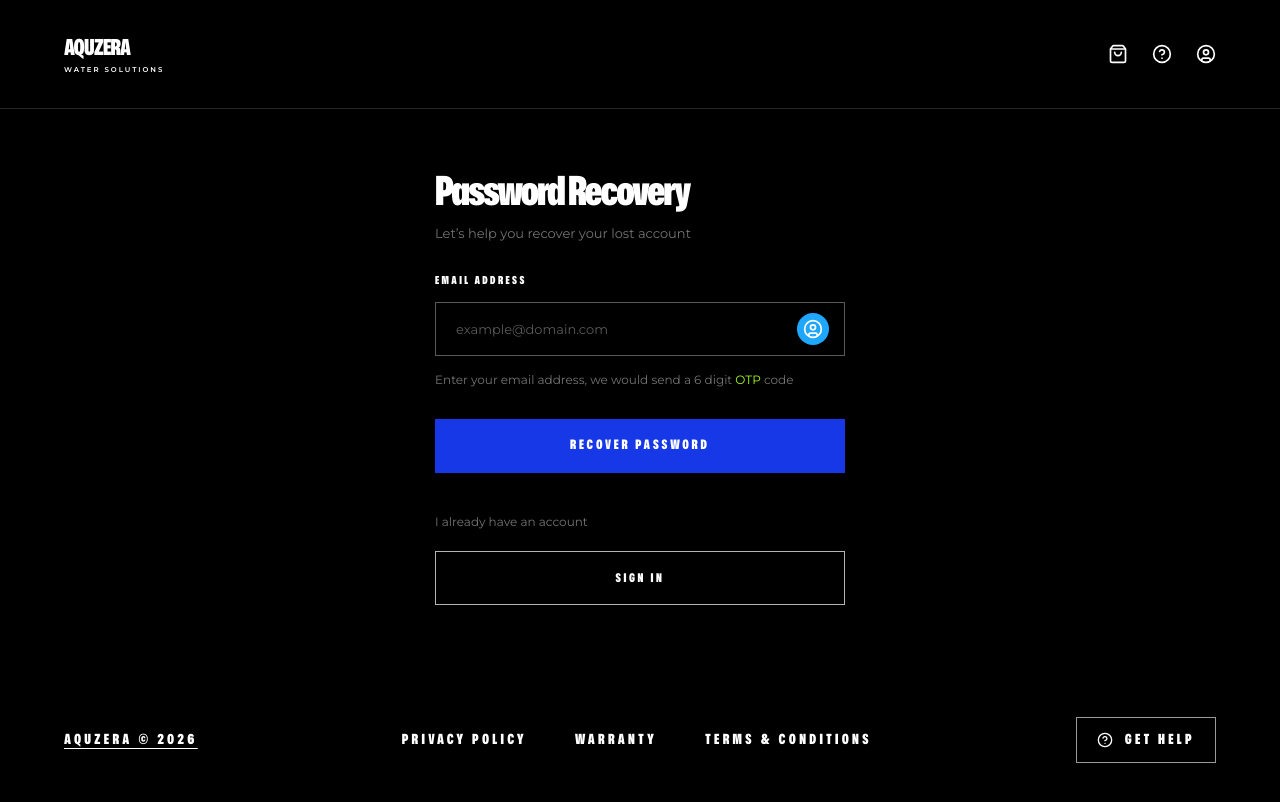
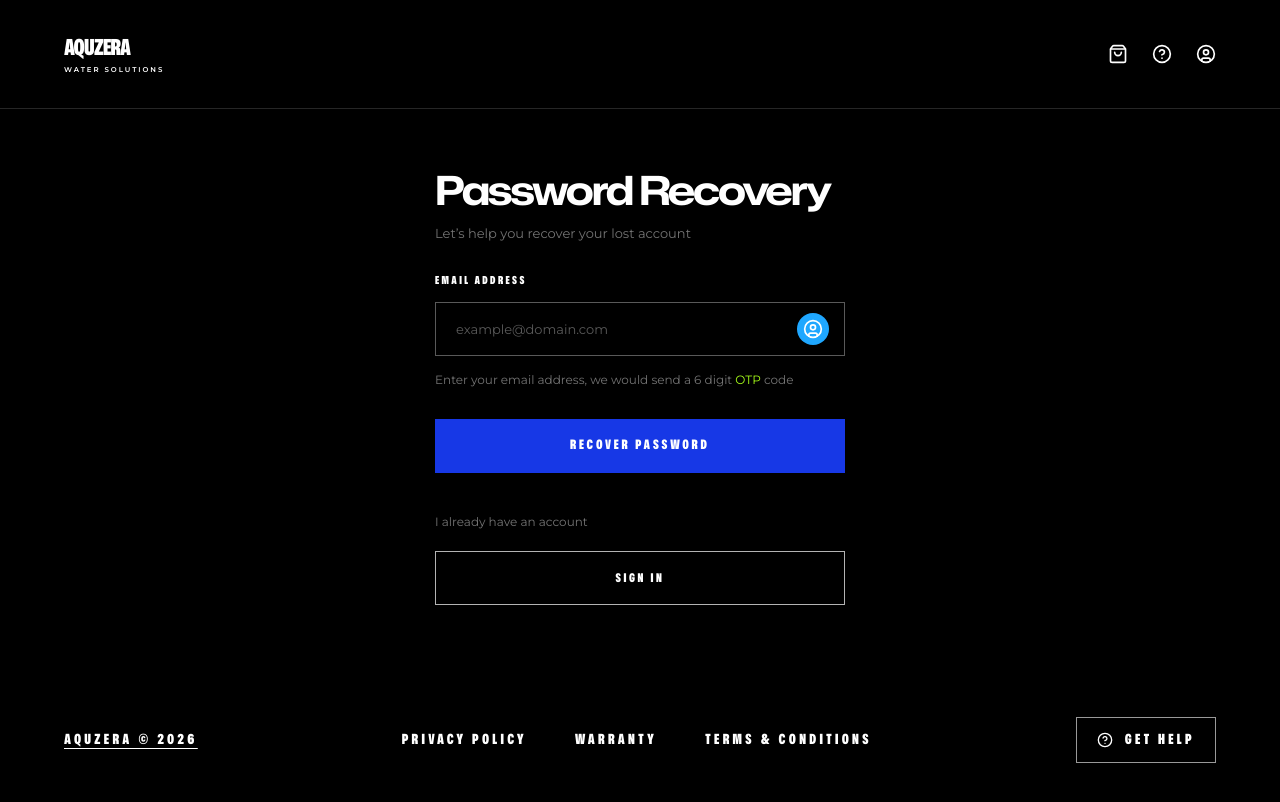
Before and after one commit to femoxmed/aquzera-frontend, a Next.js app: page /auth/forgot-password in a window 1280 px wide. Shown: the top 802 px of the page. Built offline with nearby package versions, Linux system fonts and the light colour scheme.

Commit message:
missing pages (dashboard, auth pages, contact pages---

```diff
--- a/src/app/auth/forgot-password/page.tsx
+++ b/src/app/auth/forgot-password/page.tsx
@@ -94,7 +94,7 @@ export default function ForgotPasswordPage() {
 	return (
 		<section className='px-4 py-10 sm:px-6 sm:py-12 md:py-14 lg:py-16'>
 			<div className='mx-auto w-full max-w-[330px] sm:max-w-[360px] md:max-w-[390px] lg:max-w-[410px]'>
-				<h1 className='font-mona text-[32px] font-black leading-none tracking-[-0.05em] text-white sm:text-[36px] md:text-[40px]'>
+				<h1 className='font-mona-wide text-[32px] font-bold leading-none tracking-[-0.05em] text-white sm:text-[36px] md:text-[40px]'>
 					Password Recovery
 				</h1>
 
--- a/src/app/auth/reset-password/page.tsx
+++ b/src/app/auth/reset-password/page.tsx
@@ -7,7 +7,7 @@ export default function ResetPasswordPage() {
 	return (
 		<section className='px-4 py-10 sm:px-6 sm:py-12 md:py-14 lg:py-16'>
 			<div className='mx-auto w-full max-w-[330px] sm:max-w-[360px] md:max-w-[390px] lg:max-w-[410px]'>
-				<h1 className='font-mona text-[32px] font-black leading-none tracking-[-0.05em] text-white sm:text-[36px] md:text-[40px]'>
+				<h1 className='font-mona-wide text-[32px] font-bold leading-none tracking-[-0.05em] text-white sm:text-[36px] md:text-[40px]'>
 					Setup password
 				</h1>
 
--- a/src/app/auth/signin/page.tsx
+++ b/src/app/auth/signin/page.tsx
@@ -12,7 +12,7 @@ export default function SignInPage() {
 	return (
 		<section className='px-4 py-10 sm:px-6 sm:py-12 md:py-14 lg:py-16'>
 			<div className='mx-auto w-full max-w-[330px] sm:max-w-[360px] md:max-w-[390px] lg:max-w-[410px]'>
-				<h1 className='font-mona text-[32px] font-black leading-none tracking-[-0.05em] text-white sm:text-[36px] md:text-[40px]'>
+				<h1 className='font-mona-wide text-[32px] font-bold leading-none tracking-[-0.05em] text-white sm:text-[36px] md:text-[40px]'>
 					Sign In
 				</h1>
 
--- a/src/app/auth/signup/page.tsx
+++ b/src/app/auth/signup/page.tsx
@@ -14,7 +14,7 @@ export default function SignUpPage() {
 					Step 1 of 2
 				</p>
 
-				<h1 className='mt-3 font-mona text-[32px] font-black leading-none tracking-[-0.05em] text-white sm:text-[36px] md:text-[40px]'>
+				<h1 className='mt-3 font-mona-wide text-[32px] font-bold leading-none tracking-[-0.05em] text-white sm:text-[36px] md:text-[40px]'>
 					Create Account
 				</h1>
 
```
